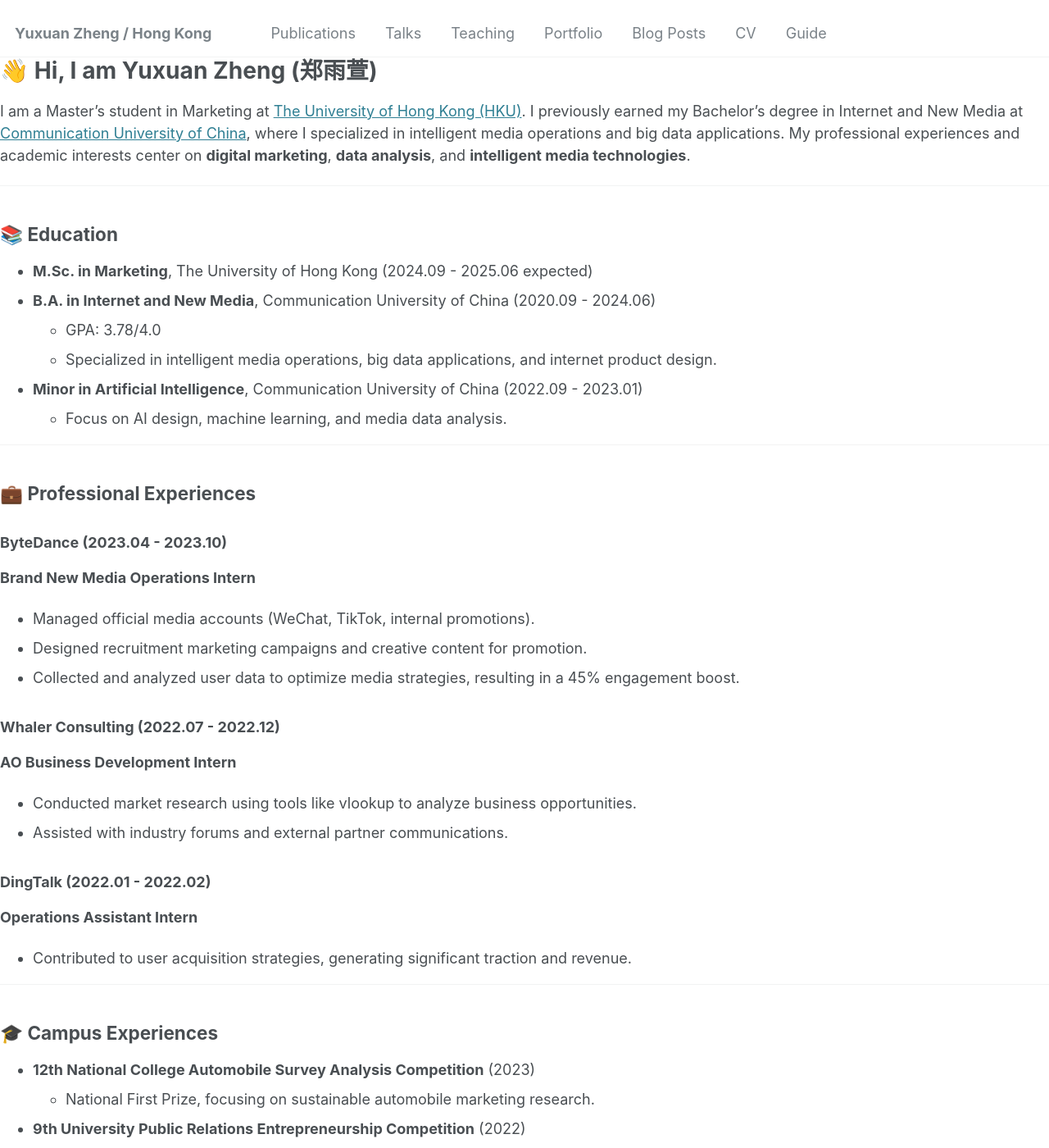
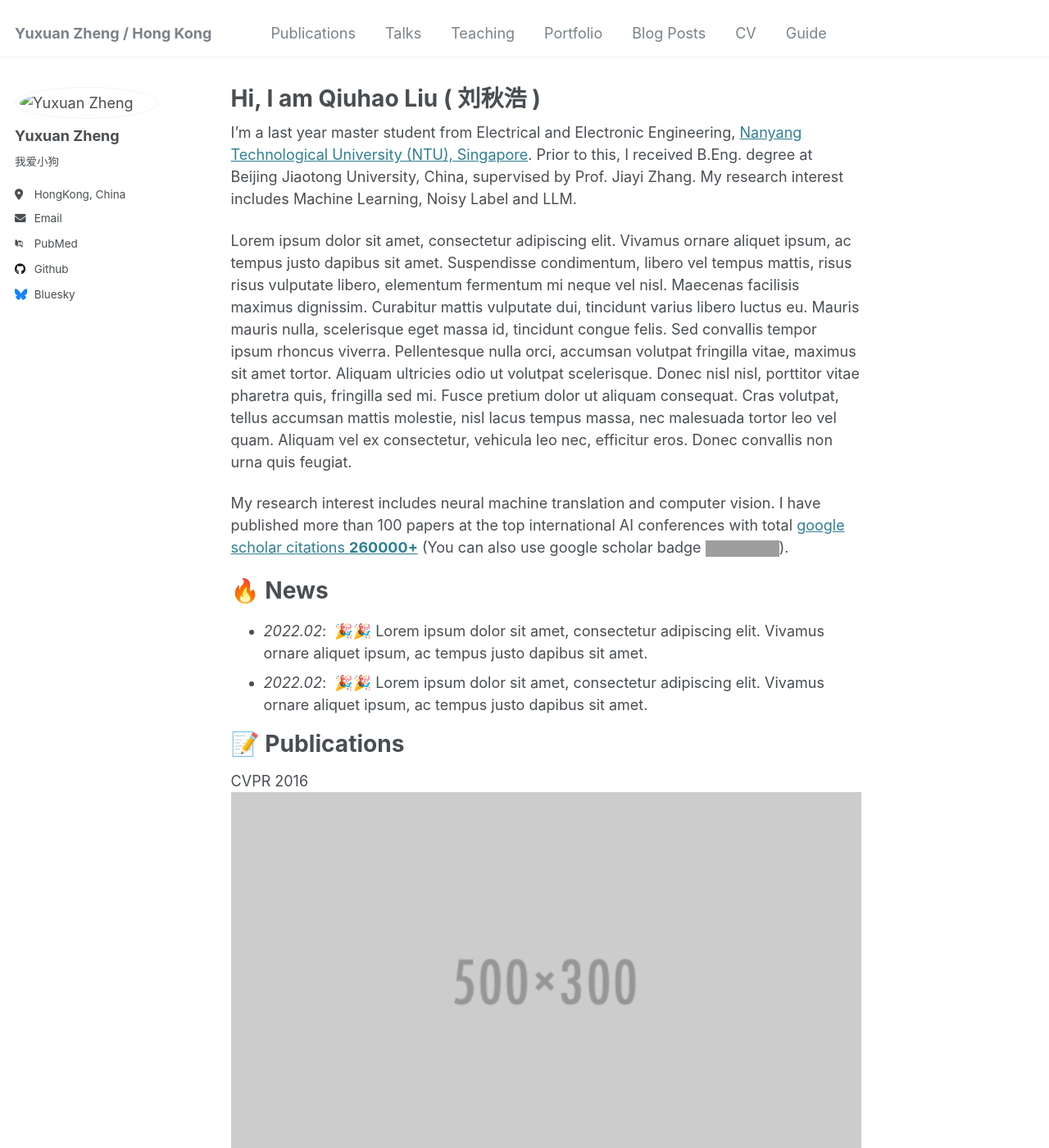
Before and after one commit to Lyoqh/qiuhao.github.io, a Jekyll site: the page built from _pages/about.md, in a window 1280 px wide and 1400 px high. Shown: the whole window at 82% size. Built offline with Jekyll 4.4.1, drawn with Linux system fonts in a browser that asks for light colours; some web fonts are replaced; some of the changed text lies outside the part shown; grey boxes are pictures that could not be loaded.

Commit message:
Update about.md

```diff
--- a/_pages/about.md
+++ b/_pages/about.md
@@ -1,74 +1,60 @@
 ---
-layout: default
-title: "Yuxuan Zheng (郑雨萱)"
+permalink: /
+title: "Hi, I am Qiuhao Liu ( 刘秋浩 )"
+excerpt: ""
 author_profile: true
+redirect_from:
+  - /about/
+  - /about.html
 ---
+I'm a last year master student from Electrical and Electronic Engineering, [Nanyang Technological University (NTU), Singapore](https://www.ntu.edu.sg/). Prior to this, I received B.Eng. degree at Beijing Jiaotong University, China, supervised by Prof. Jiayi Zhang. My research interest includes Machine Learning, Noisy Label and LLM.
 
-# 👋 Hi, I am Yuxuan Zheng (郑雨萱)
+{% if site.google_scholar_stats_use_cdn %}
+{% assign gsDataBaseUrl = "https://cdn.jsdelivr.net/gh/" | append: site.repository | append: "@" %}
+{% else %}
+{% assign gsDataBaseUrl = "https://raw.githubusercontent.com/" | append: site.repository | append: "/" %}
+{% endif %}
+{% assign url = gsDataBaseUrl | append: "google-scholar-stats/gs_data_shieldsio.json" %}
 
-I am a Master's student in Marketing at [The University of Hong Kong (HKU)](https://www.hku.hk/). I previously earned my Bachelor's degree in Internet and New Media at [Communication University of China](https://www.cuc.edu.cn/), where I specialized in intelligent media operations and big data applications. My professional experiences and academic interests center on **digital marketing**, **data analysis**, and **intelligent media technologies**.
+<span class='anchor' id='about-me'></span>
 
----
+Lorem ipsum dolor sit amet, consectetur adipiscing elit. Vivamus ornare aliquet ipsum, ac tempus justo dapibus sit amet. Suspendisse condimentum, libero vel tempus mattis, risus risus vulputate libero, elementum fermentum mi neque vel nisl. Maecenas facilisis maximus dignissim. Curabitur mattis vulputate dui, tincidunt varius libero luctus eu. Mauris mauris nulla, scelerisque eget massa id, tincidunt congue felis. Sed convallis tempor ipsum rhoncus viverra. Pellentesque nulla orci, accumsan volutpat fringilla vitae, maximus sit amet tortor. Aliquam ultricies odio ut volutpat scelerisque. Donec nisl nisl, porttitor vitae pharetra quis, fringilla sed mi. Fusce pretium dolor ut aliquam consequat. Cras volutpat, tellus accumsan mattis molestie, nisl lacus tempus massa, nec malesuada tortor leo vel quam. Aliquam vel ex consectetur, vehicula leo nec, efficitur eros. Donec convallis non urna quis feugiat.
 
-## 📚 Education
+My research interest includes neural machine translation and computer vision. I have published more than 100 papers at the top international AI conferences with total <a href='https://scholar.google.com/citations?user=DhtAFkwAAAAJ'>google scholar citations <strong><span id='total_cit'>260000+</span></strong></a> (You can also use google scholar badge <a href='https://scholar.google.com/citations?user=DhtAFkwAAAAJ'><img src="https://img.shields.io/endpoint?url={{ url | url_encode }}&logo=Google%20Scholar&labelColor=f6f6f6&color=9cf&style=flat&label=citations"></a>).
 
-- **M.Sc. in Marketing**, The University of Hong Kong (2024.09 - 2025.06 expected)
-- **B.A. in Internet and New Media**, Communication University of China (2020.09 - 2024.06)
-  - GPA: 3.78/4.0
-  - Specialized in intelligent media operations, big data applications, and internet product design.
-- **Minor in Artificial Intelligence**, Communication University of China (2022.09 - 2023.01)
-  - Focus on AI design, machine learning, and media data analysis.
 
----
+# 🔥 News
+- *2022.02*: &nbsp;🎉🎉 Lorem ipsum dolor sit amet, consectetur adipiscing elit. Vivamus ornare aliquet ipsum, ac tempus justo dapibus sit amet.
+- *2022.02*: &nbsp;🎉🎉 Lorem ipsum dolor sit amet, consectetur adipiscing elit. Vivamus ornare aliquet ipsum, ac tempus justo dapibus sit amet.
 
-## 💼 Professional Experiences
+# 📝 Publications
 
-### **ByteDance** (2023.04 - 2023.10)
-**Brand New Media Operations Intern**
-- Managed official media accounts (WeChat, TikTok, internal promotions).
-- Designed recruitment marketing campaigns and creative content for promotion.
-- Collected and analyzed user data to optimize media strategies, resulting in a 45% engagement boost.
+<div class='paper-box'><div class='paper-box-image'><div><div class="badge">CVPR 2016</div><img src='images/500x300.png' alt="sym" width="100%"></div></div>
+<div class='paper-box-text' markdown="1">
 
-### **Whaler Consulting** (2022.07 - 2022.12)
-**AO Business Development Intern**
-- Conducted market research using tools like vlookup to analyze business opportunities.
-- Assisted with industry forums and external partner communications.
+[Deep Residual Learning for Image Recognition](https://openaccess.thecvf.com/content_cvpr_2016/papers/He_Deep_Residual_Learning_CVPR_2016_paper.pdf)
 
-### **DingTalk** (2022.01 - 2022.02)
-**Operations Assistant Intern**
-- Contributed to user acquisition strategies, generating significant traction and revenue.
+**Kaiming He**, Xiangyu Zhang, Shaoqing Ren, Jian Sun
 
----
+[**Project**](https://scholar.google.com/citations?view_op=view_citation&hl=zh-CN&user=DhtAFkwAAAAJ&citation_for_view=DhtAFkwAAAAJ:ALROH1vI_8AC) <strong><span class='show_paper_citations' data='DhtAFkwAAAAJ:ALROH1vI_8AC'></span></strong>
+- Lorem ipsum dolor sit amet, consectetur adipiscing elit. Vivamus ornare aliquet ipsum, ac tempus justo dapibus sit amet.
+</div>
+</div>
 
-## 🎓 Campus Experiences
+- [Lorem ipsum dolor sit amet, consectetur adipiscing elit. Vivamus ornare aliquet ipsum, ac tempus justo dapibus sit amet](https://github.com), A, B, C, **CVPR 2020**
 
-- **12th National College Automobile Survey Analysis Competition** (2023)
-  - National First Prize, focusing on sustainable automobile marketing research.
-- **9th University Public Relations Entrepreneurship Competition** (2022)
-  - National First Prize, led projects on consumer behavior analysis and brand campaigns.
-- **14th National College Arts Festival** (2022)
-  - Second Prize in Innovation.
+# 🎖 Honors and Awards
+- *2021.10* Lorem ipsum dolor sit amet, consectetur adipiscing elit. Vivamus ornare aliquet ipsum, ac tempus justo dapibus sit amet.
+- *2021.09* Lorem ipsum dolor sit amet, consectetur adipiscing elit. Vivamus ornare aliquet ipsum, ac tempus justo dapibus sit amet.
 
----
+# 📖 Educations
+- *2024.08 - 2025.06 (expected)*, M.S., Nanyang Technological University .
+- *2020.09 - 2024.06*, B.Eng., Beijing Jiaotong University.
 
-## 🏆 Honors and Awards
 
-- **First-Class Scholarship**, Communication University of China (2023)
-- **National Marketing Competition Winner** (2022)
-- **IELTS 7 (CET-6)**
+# 💬 Invited Talks
+- *2021.06*, Lorem ipsum dolor sit amet, consectetur adipiscing elit. Vivamus ornare aliquet ipsum, ac tempus justo dapibus sit amet.
+- *2021.03*, Lorem ipsum dolor sit amet, consectetur adipiscing elit. Vivamus ornare aliquet ipsum, ac tempus justo dapibus sit amet.  \| [\[video\]](https://github.com/)
 
----
-
-## 💬 Skills
-
-- **Languages**: English, Mandarin
-- **Technical Tools**: Excel (Advanced), Tableau, SQL, Python, Photoshop, SPSS
-- **Soft Skills**: Strong communication, creativity, and data-driven decision-making.
-
----
-
-## 🔗 Contact
-
-- **Email**: [yuxuan0281@163.com](mailto:yuxuan0281@163.com)
-- **Phone**: 150-3881-8812
-- **LinkedIn**: [Yuxuan Zheng](https://linkedin.com/in/yuxuanzheng)
+# 💻 Internships
+- *2019.05 - 2020.02*, [Lorem](https://github.com/), China.
```
